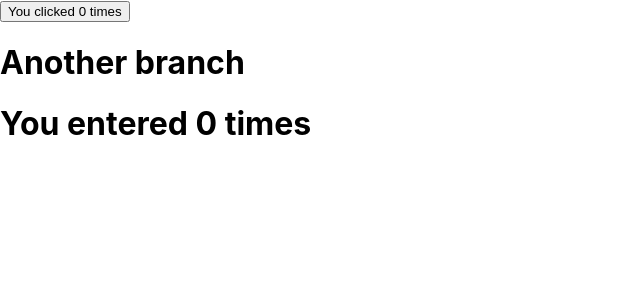
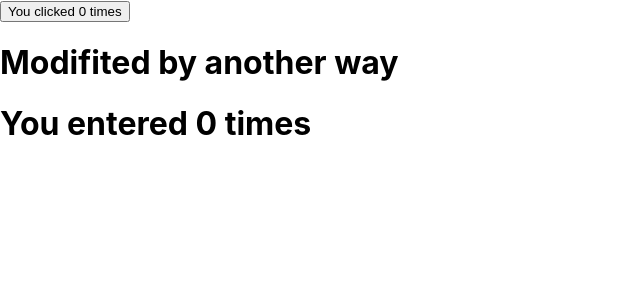
Before and after one commit to vlad1705/research, a React (Create React App) app: page / in a window 1280 px wide. Shown: the top 300 px of the page, without its empty margins (0-640 px from the left). Built offline with nearby package versions, Linux system fonts and the light colour scheme.

Commit message:
changed h1 in hovercounter

```diff
--- a/src/HoverCounter.js
+++ b/src/HoverCounter.js
@@ -4,7 +4,7 @@ import HoCounter from './HoCounter'
 function HoverCounter(props) {
     return (
         <>
-            <h1>Another branch</h1>
+            <h1>Modifited by another way</h1>
             <h1 onMouseEnter={props.func}>You entered {props.count} times</h1>
         </>
     )
```
Also changed, not shown: 1 other file (tests, documents, lock files or other folders).
